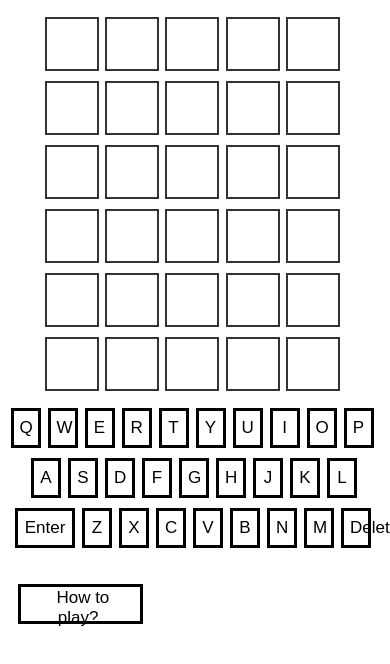
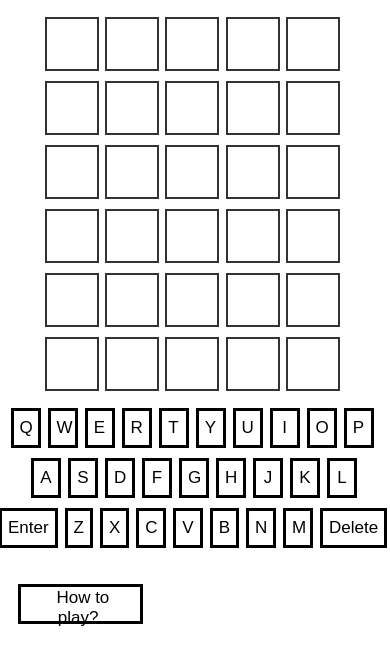
Before and after one commit to kt1122/Wordle, a plain HTML site: page index.html in a window 390 px wide. Shown: the part 62-726 px from the top of the page. Drawn offline with Linux system fonts and the light colour scheme.

Commit message:
Update wordle.css

```diff
--- a/wordle.css
+++ b/wordle.css
@@ -105,6 +105,12 @@ h1 {
     height: 40px;
   }
 
+  .custom3
+  {
+    width: 80px;
+    height: 40px;
+  }
+
   .custom2
   {
     width: 125px;
```
